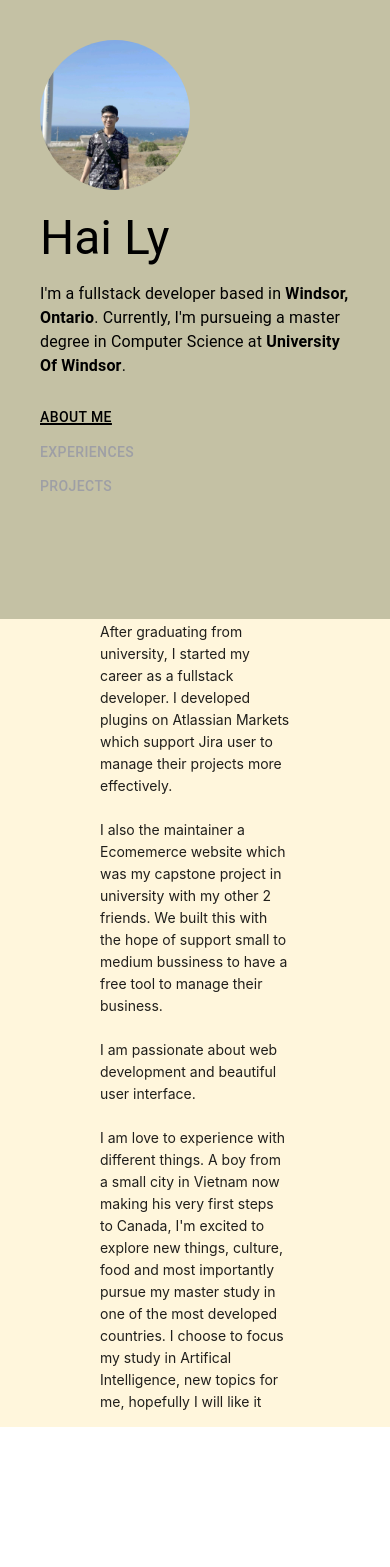
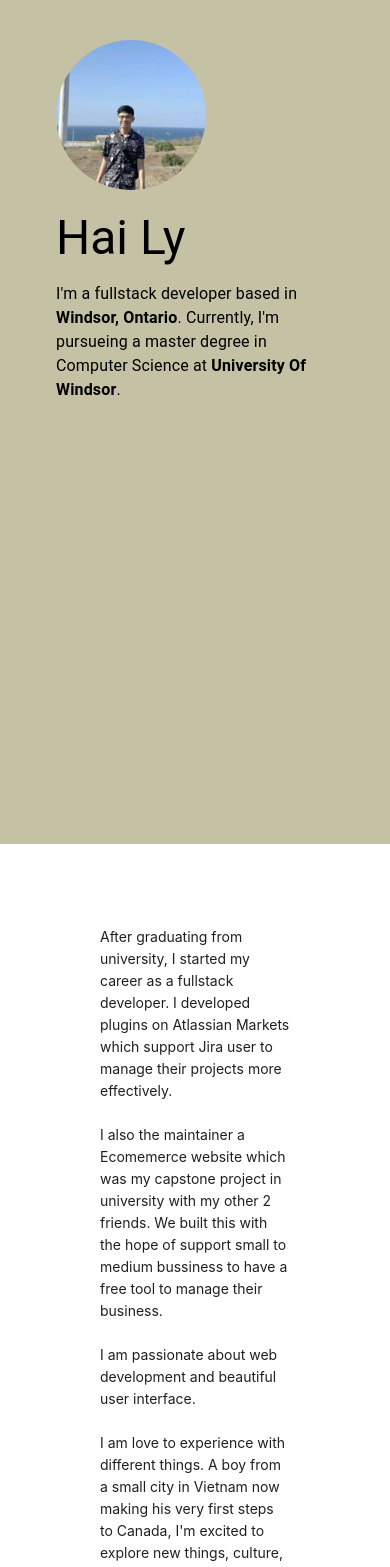
Before and after one commit to haily835/portfolio, a React (Create React App) app: page / in a window 390 px wide. Shown: the top 1567 px of the page. Before the commit the page ends 1427 px from the top, so only its background shows below. Built offline with nearby package versions, Linux system fonts and the light colour scheme.

Commit message:
Responsive UI

```diff
--- a/src/App.tsx
+++ b/src/App.tsx
@@ -1,5 +1,5 @@
 import "./styles.css";
-import { useState } from "react";
+import { useEffect, useState } from "react";
 import NavigationBar from "./components/NavigationBar";
 
 import About from "./sections/About";
@@ -9,7 +9,20 @@ import Projects from "./sections/Projects";
 import Contact from "./sections/Contact";
 import Footer from "./components/Footer";
 import Info from "./components/Info";
-import { Grid, Stack } from "@mui/material";
+import { Container, Grid, Stack } from "@mui/material";
+
+import { createUseStyles } from "react-jss";
+
+const useStyle = createUseStyles({
+  nav: {
+    display: 'block',
+  },
+  '@media screen and (max-width: 600px)': {
+    nav: {
+      display: 'none',
+    }
+  }
+})
 
 
 const navItems = [
@@ -36,8 +49,7 @@ const navItems = [
 ];
 export default function App() {
   const [currentPage, setCurrentPage] = useState("about");
-
-
+  const classes = useStyle();
   return (
     <div
       className="App"
@@ -46,38 +58,49 @@ export default function App() {
         backgroundColor: "#FFF6DC",
         display: "flex",
         flexDirection: "row",
-        minHeight: "100vh",
+        height: "100vh",
       }}
     >
-      <Grid container>
-        <Grid item xs={12} sm={4} lg={4}>
+      <Grid container flex={1}>
+        <Grid item xs={12} sm={4} lg={4} height="100%">
+          <Container style={{
+            backgroundColor: '#C4C1A4',
+            height: '100%'
+          }}>
             <Stack
               spacing={2}
-            style={{
-              backgroundColor: '#C4C1A4',
-              padding: '40px',
-              height: '100%',
-            }}>
-            <Info/>
-
+              style={{ padding: 40 }}
+            >
+              <Info />
+              <div className={classes.nav}>
                 <NavigationBar
                   navItems={navItems.map(item => ({ title: item.title, key: item.key }))}
                   currentPage={currentPage}
                   setCurrentPage={setCurrentPage} />
+              </div>
+
+
+
             </Stack>
+          </Container>
+
         </Grid>
 
 
-        <Grid item xs={12} sm={8} lg={8}>
+        <Grid item xs={12} sm={8} lg={8} style={{
+          overflow: 'auto',
+          height: '100%'
+        }}>
           <div
             style={{
               display: "flex",
               flex: 1,
               justifyContent: "center",
               marginTop: 82,
+              flexDirection: 'column'
             }}
           >
-            {navItems.find(item => item.key === currentPage)?.content}
+            {navItems.map(item => item.content)}
           </div>
         </Grid>
       </Grid>
```
Lines whose indentation alone changed are shown as unchanged.
